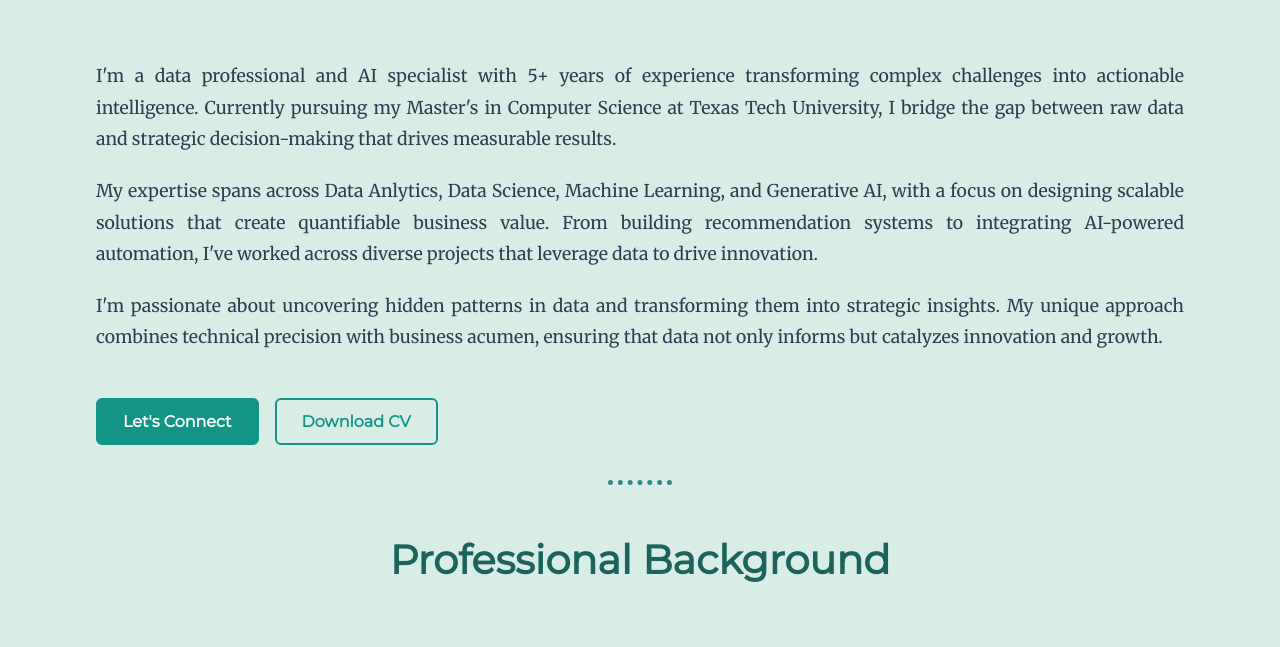
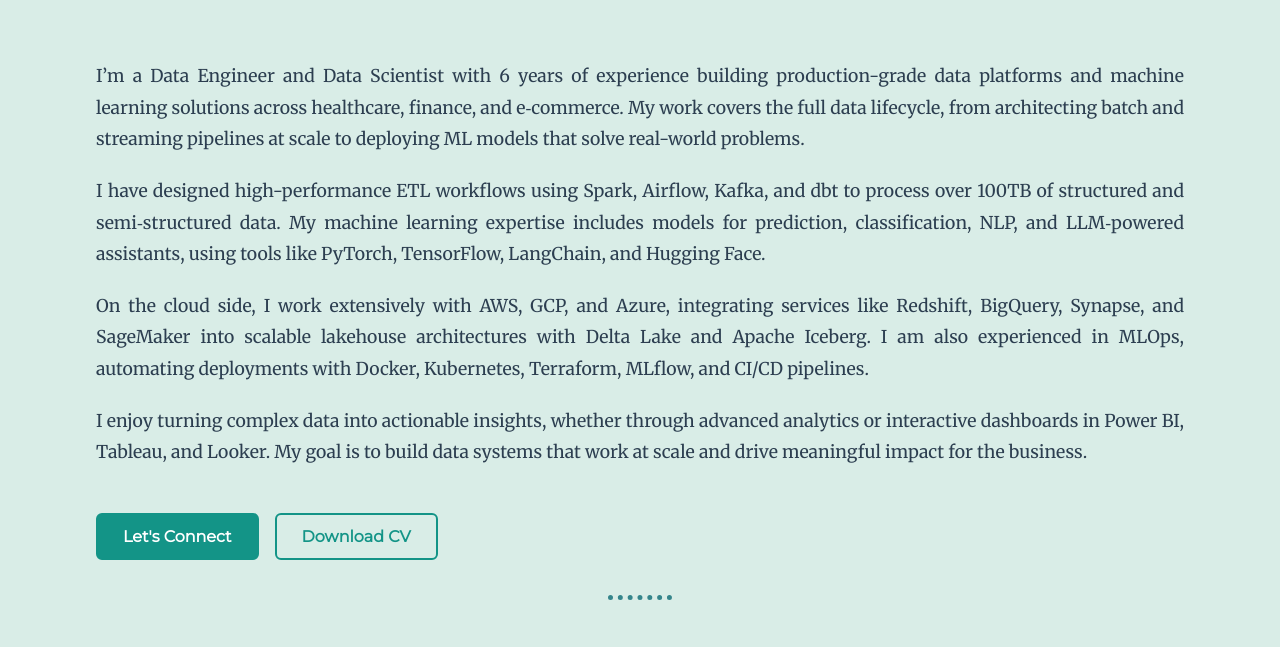
Before and after one commit to NithishAjju/Portfolio-Website, a plain HTML site: page index.html in a window 1280 px wide. Shown: the part 732-1379 px from the top of the page. Drawn offline with Linux system fonts and the light colour scheme; a web font is replaced by a local one.

```diff
--- a/index.html
+++ b/index.html
@@ -78,17 +78,19 @@
           <h2 class="section-title">About Me</h2>
           <div class="about-text">
               <p class="about-intro">
-                  I'm a data professional and AI specialist with 5+ years of experience transforming complex challenges into actionable intelligence. Currently pursuing my Master's in Computer Science at Texas Tech University, I bridge the gap between raw data and strategic decision-making that drives measurable results.
+                  I’m a Data Engineer and Data Scientist with 6 years of experience building production-grade data platforms and machine learning solutions across healthcare, finance, and e‑commerce. My work covers the full data lifecycle, from architecting batch and streaming pipelines at scale to deploying ML models that solve real-world problems.
               </p>
 
               <p class="about-details">
-                  My expertise spans across Data Anlytics, Data Science, Machine Learning, and Generative AI, with a focus on designing scalable solutions that create quantifiable business value. From building recommendation systems to integrating AI-powered automation, I've worked across diverse projects that leverage data to drive innovation.
+                  I have designed high-performance ETL workflows using Spark, Airflow, Kafka, and dbt to process over 100TB of structured and semi‑structured data. My machine learning expertise includes models for prediction, classification, NLP, and LLM‑powered assistants, using tools like PyTorch, TensorFlow, LangChain, and Hugging Face.
               </p>
 
               <p class="about-passion">
-                  I'm passionate about uncovering hidden patterns in data and transforming them into strategic insights. My unique approach combines technical precision with business acumen, ensuring that data not only informs but catalyzes innovation and growth.
+                  On the cloud side, I work extensively with AWS, GCP, and Azure, integrating services like Redshift, BigQuery, Synapse, and SageMaker into scalable lakehouse architectures with Delta Lake and Apache Iceberg. I am also experienced in MLOps, automating deployments with Docker, Kubernetes, Terraform, MLflow, and CI/CD pipelines.
               </p>
-
+               <p class="about-passion">
+                  I enjoy turning complex data into actionable insights, whether through advanced analytics or interactive dashboards in Power BI, Tableau, and Looker. My goal is to build data systems that work at scale and drive meaningful impact for the business.
+              </p>
               <div class="cta-container">
                   <a href="#contact" class="btn-about btn-primary">Let's Connect</a>
                   <a href="Resume_V1.0_Data Analyst.pdf" download class="btn-about btn-secondary">Download CV</a>
```
